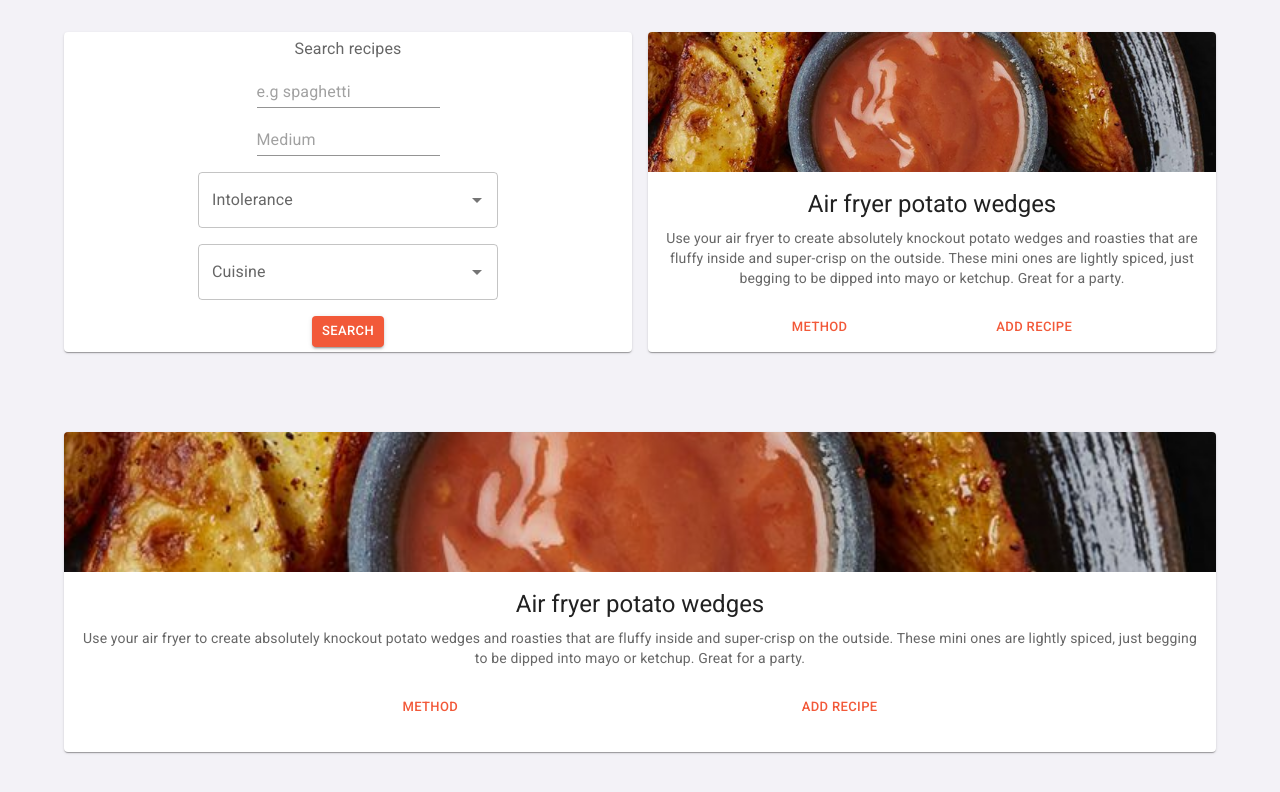
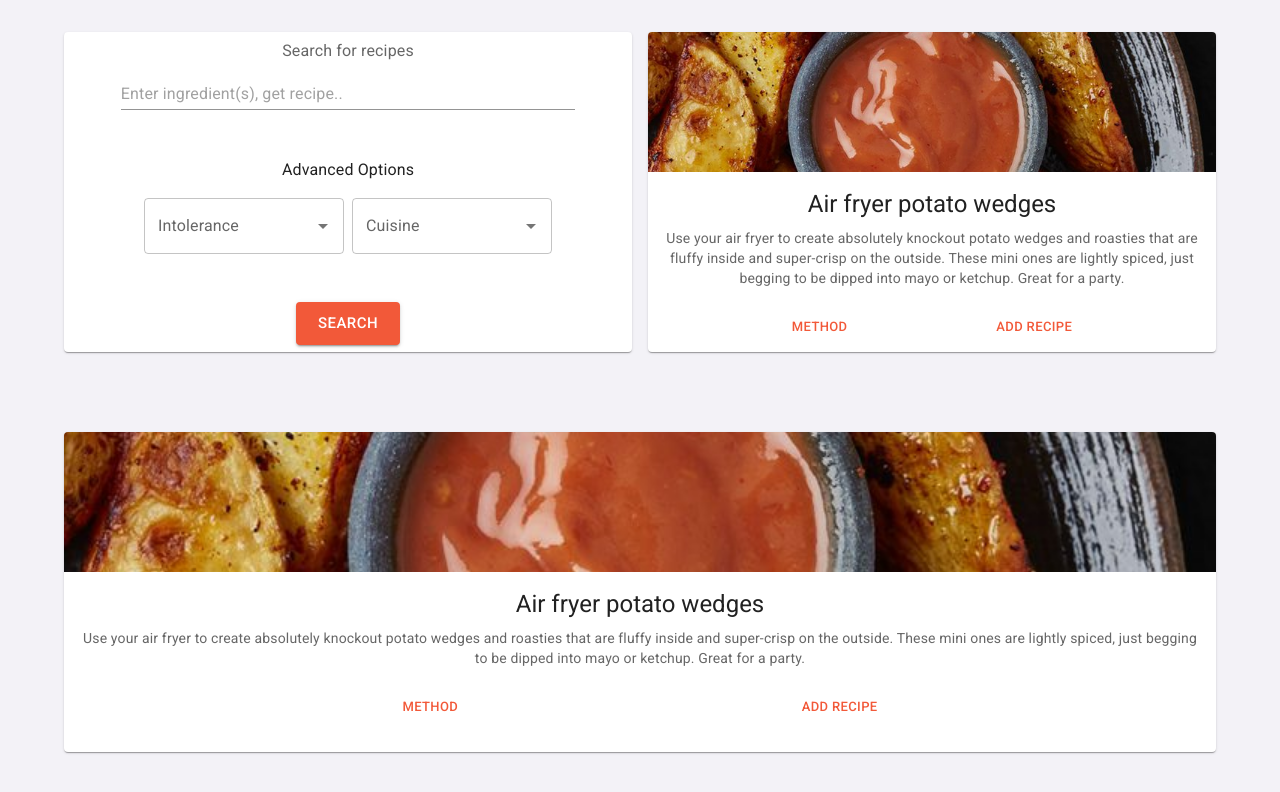
Before and after one commit to seniorbush/easybasket, a React (Create React App) app: page / in a window 1280 px wide. Shown: the top 792 px of the page. Built offline with nearby package versions, Linux system fonts and the light colour scheme.

Commit message:
minor title adjustments

```diff
--- a/src/FetchCard.js
+++ b/src/FetchCard.js
@@ -1,4 +1,4 @@
-import { Card, TextField, Autocomplete, Button, FormControl, FormLabel, Input, Typography } from '@mui/material'
+import { Card, TextField, Autocomplete, Button, FormControl, FormLabel, Input, Typography, Box } from '@mui/material'
 import React from 'react'
 
 function FetchCard() {
@@ -13,22 +13,27 @@ function FetchCard() {
         gap: 2
 
         }}>
-            <FormControl>
-                <FormLabel>Search recipes</FormLabel>
+            <FormControl sx={{width: "80%", pb:4}}>
+                <FormLabel>Search for recipes</FormLabel>
                 <Input
                     name="searchInput"
                     type="text"
-                    placeholder="e.g spaghetti"
+                    placeholder="Enter ingredient(s), get recipe.."
                 />
             </FormControl>
-            <Input size="md" placeholder="Medium" variant="outlined"/>
+
+            <Typography>
+                Advanced Options
+            </Typography>
+
+            <Box
+            sx={{display:"flex", gap:1}}>
             <Autocomplete
-
             disablePortal
             id="combo-box-demo"
             name="intolerances"
             options={intolerances}
-            sx={{ width: 300 }}
+            sx={{ minWidth:200 }}
             renderInput={(params) => <TextField {...params} label="Intolerance" />}
             />
 
@@ -37,11 +42,13 @@ function FetchCard() {
             id="combo-box-demo"
             name="cuisine"
             options={cuisine}
-            sx={{ width: 300 }}
+            sx={{ width: 200, pb:4 }}
             renderInput={(params) => <TextField {...params} label="Cuisine" />}
             />
+            </Box>
 
-            <Button variant='contained' size="small">Search</Button>
+
+            <Button variant='contained' size="large">Search</Button>
 
 
     </Card>
```
